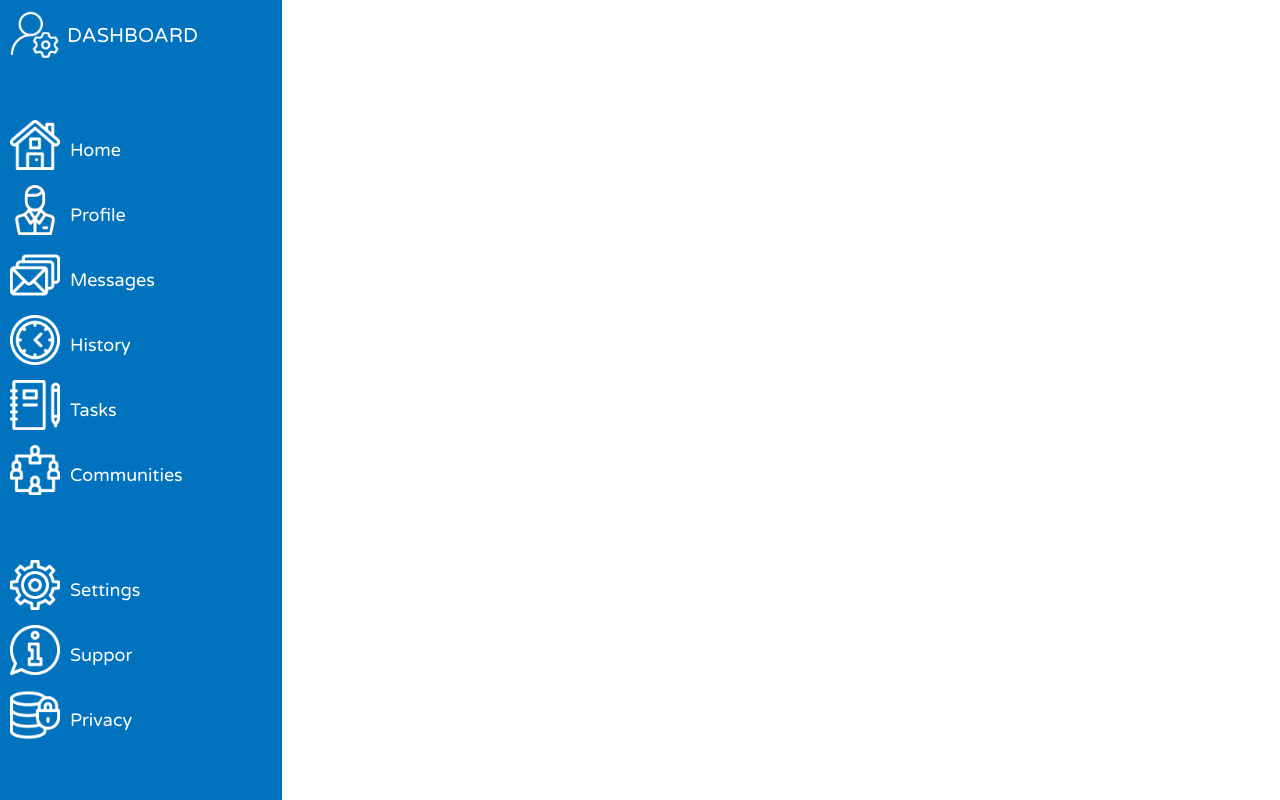
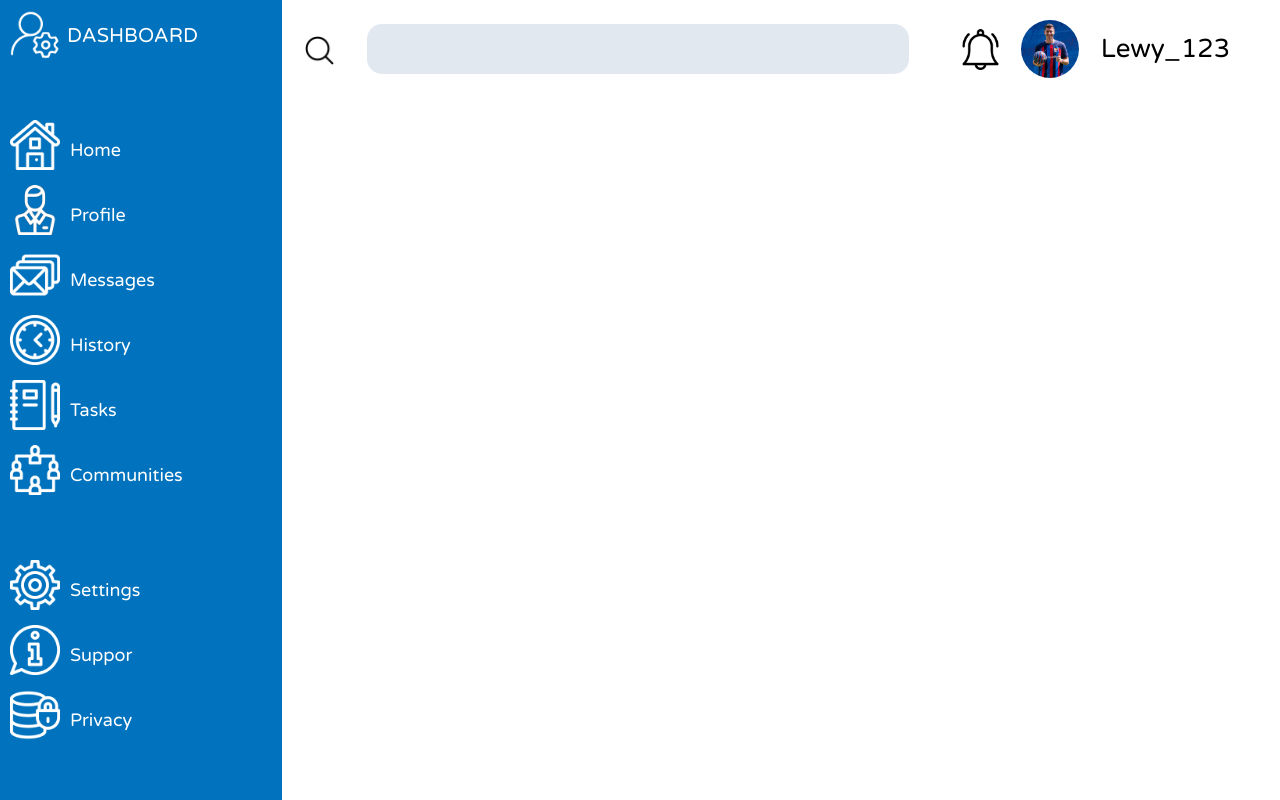
Before and after one commit to maciektt/dashboard-admin, a plain HTML site: page index.html in a window 1280 px wide. Drawn offline with Linux system fonts and the light colour scheme; a web font is replaced by a local one.

Commit message:
zrobienie polowy headera

```diff
--- a/index.html
+++ b/index.html
@@ -9,6 +9,7 @@
     <link rel="preconnect" href="https://fonts.googleapis.com">
     <link rel="preconnect" href="https://fonts.gstatic.com" crossorigin>
     <link href="https://fonts.googleapis.com/css2?family=Caveat:wght@500;700&family=Montserrat:wght@200&family=Mulish&family=Nanum+Gothic+Coding&family=Varela+Round&display=swap" rel="stylesheet">
+    <div class="container">
         <div class="navbar">
             <div class="menu-big"><img src="icons/dashboard.png" alt="" class="dashboard-img"><div class="dashboard-napis">DASHBOARD</div></div>
             <div class="navbar-mid">
@@ -19,7 +20,7 @@
                 <div class="menu"><img src="icons/tasks.png" alt="" class="navbar-img"><div class="navbar-napis">Tasks</div></div>
                 <div class="menu"><img src="icons/communities.png" alt="" class="navbar-img"><div class="navbar-napis">Communities</div></div>
             </div>
-        <div class="medium-bottom">
+            <div class="navbar-bottom">
                 <div class="menu"><img src="icons/settings.png" alt="" class="navbar-img"><div class="navbar-napis">Settings</div></div>
                 <div class="menu"><img src="icons/support.png" alt="" class="navbar-img"><div class="navbar-napis">Suppor</div></div>
                 <div class="menu"><img src="icons/privacy.png" alt="" class="navbar-img"><div class="navbar-napis">Privacy</div></div>
@@ -28,6 +29,32 @@
 
 
         </div>
+
+        <div class="header">
+
+            <div class="search"><div class="search-logo"><img src="icons/search.png" alt="" class="search-img"></div>
+                <input type="search" class="input-search">
+           </div>
+
+           <div class="notification">
+                <div class="notification-logo"><img src="icons/notification.png" alt="" class="notification-img"></div>
+           </div>
+
+           <div class="profile-logo">
+                <div class="logo-lewy"><img src="lewy.jpg" class="logo-img"></div>
+           </div>
+
+            <div class="nickname">
+                <div class="nickname-napis">Lewy_123</div>
+            </div>
+        </div>
+        <div class="header-bottom">
+
+
+
+
+        </div>
+    </div>
 </head>
 <body>
 
--- a/style.css
+++ b/style.css
@@ -1,17 +1,27 @@
+/* ---------------------------------------------NAVBAR------------------------------------------------- */
 body{
     width: 100vw;
     height: 100vh;
+
+}
+.container{
+	display: flex;
+	flex-direction: column;
+	width: 100vw;
+	height: 100vh;
+	flex-wrap: wrap;
+	font-family: 'Caveat', cursive;
+	font-family: 'Montserrat', sans-serif;
+	font-family: 'Mulish', sans-serif;
+	font-family: 'Nanum Gothic Coding', monospace;
+	font-family: 'Varela Round', sans-serif;
 }
 .navbar{
     background-color: rgb(1, 114, 189);
     width: 22%;
     height: 100vh;
     color: white;
-	font-family: 'Caveat', cursive;
-	font-family: 'Montserrat', sans-serif;
-	font-family: 'Mulish', sans-serif;
-	font-family: 'Nanum Gothic Coding', monospace;
-	font-family: 'Varela Round', sans-serif;
+
 
 }
 .dashboard-img{
@@ -52,28 +62,94 @@ body{
 }
 .menu:hover{
 	transform: scale(1.03);
+	cursor: pointer;
 }
-.medium-bottom{
+.navbar-bottom{
 	margin-top: 65px;
+}
+/* ----------------------------------HEADER----------------------------------------------- */
+.header{
+	display: flex;
+	align-items: center;
+	width: 78%;
+
+
+}
+.search{
+	display: flex;
+	align-items: center;
+	width: 100%;
+}
+.search-img{
+	width: 31px;
+	margin-top: 25px;
+	margin-left: 22px;
+}
+.input-search{
+	height: 50px;
+	width: 80%;
+	border-radius: 15px;
+	border: solid 0px;
+	background-color:  #e2e8f0;
+	margin-top: 20px;
+	margin-left: 25px;
+
+}
+.search-logo{
+	width: 60px;
+}
+.notification-img{
+	width: 41px;
+}
+.notification{
+	display: flex;
+	align-items: center;
+	margin-top: 24px;
+	margin-right: 0px;
+	width: 90px;
+}
+
+.notification-img:hover{
+	transform: scale(1.07);
+}
+.logo-img{
+	display: flex;
+	align-items: center;
+	width: 58px;
+	border-radius: 100px;
+	margin-top: 20px;
+
+}
+.logo-lewy{
+	display: flex;
+	align-items: center;
+	width: 80px;
+
+}
+.nickname{
+	display: flex;
 }
 
 
+.logo-img:hover{
+	transform: scale(1.07);
+}
+.nickname{
+	width: 20%;
+	display:flex ;
+	align-items: center;
+	justify-content: center;
 
-
-
-
-
-
-
-
-
-
-
-
-
-
-
-
+}
+.nickname-napis{
+	margin-top: 20px;
+	font-size: 26px;
+	margin-right: 50px;
+}
+.nickname-napis:hover{
+	transform: scale(1.10);
+}
+/* -------------------------------------HEADER-BOTTOM------------------------------------------------ */
 
 
 
```
Also changed, not shown: icons/notification.png (added), icons/search.png (added), lewy.jpg (added). Lines whose indentation alone changed are shown as unchanged.
